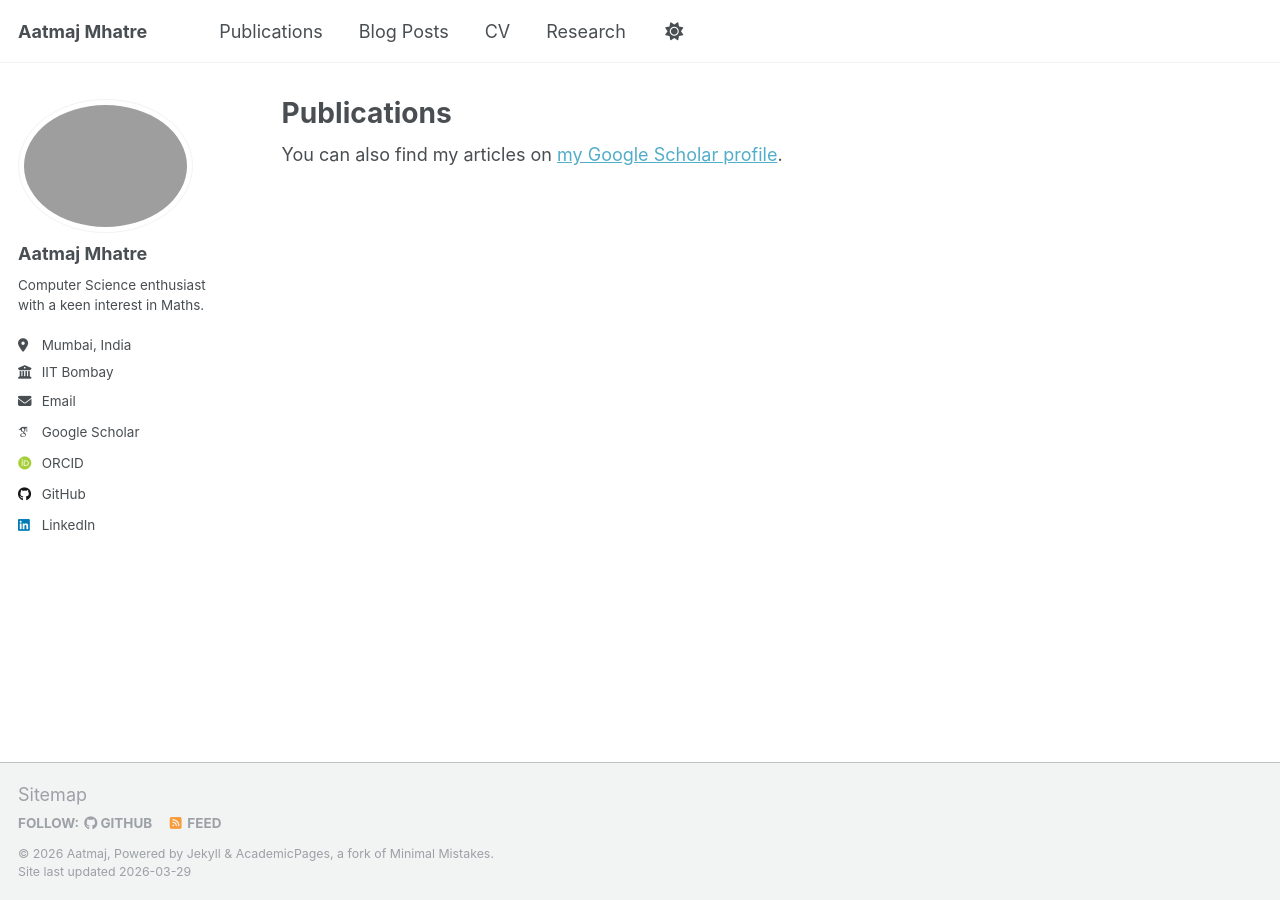
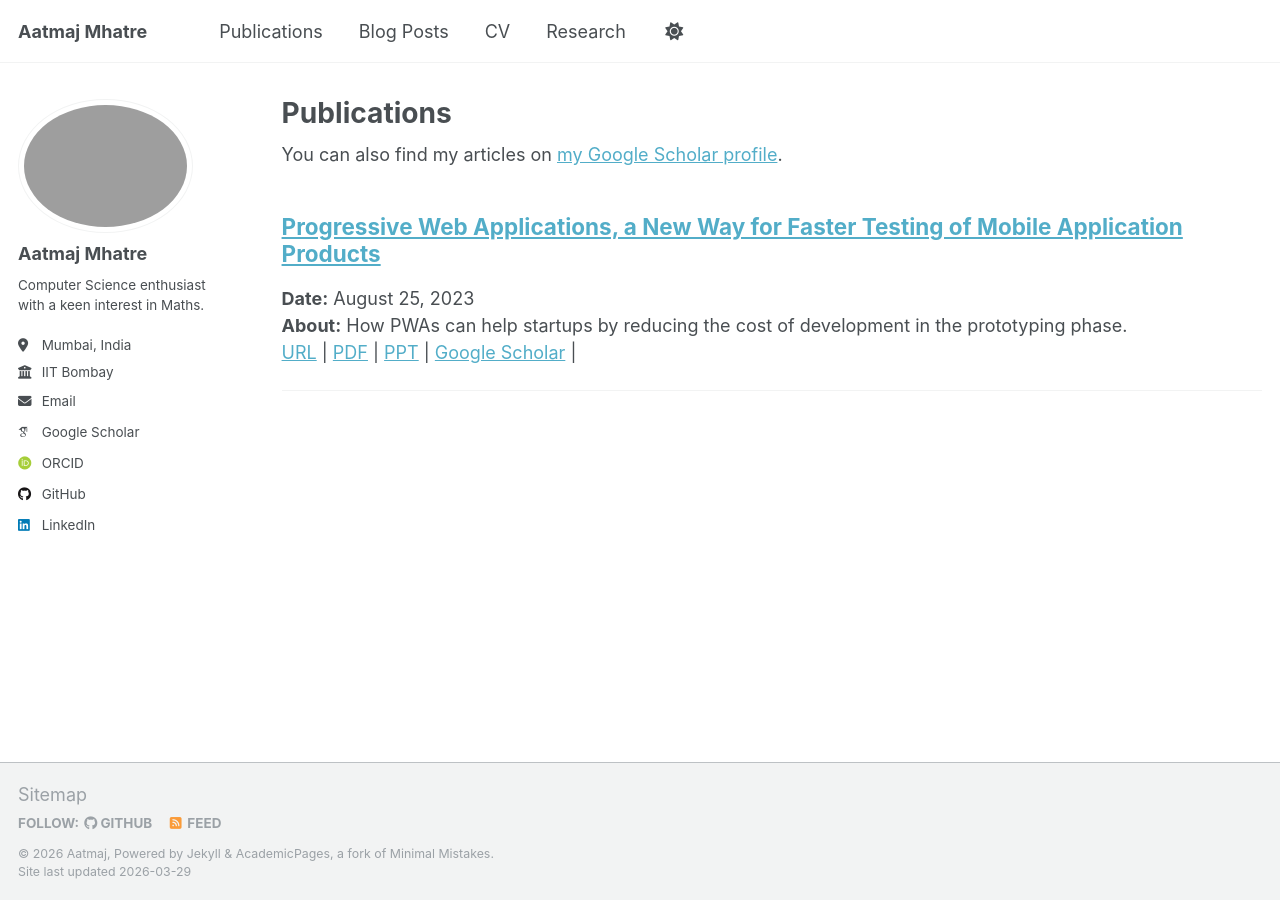
Before and after one commit to Aatmaj-Zephyr/about, a Jekyll site: the page built from _pages/publications.html, in a window 1280 px wide. Built offline with Jekyll 4.4.1, drawn with Linux system fonts in a browser that asks for light colours; some web fonts are replaced; a script that is not in the unit is left out.

Commit message:
Added detailed publication

```diff
--- a/_data/navigation.yml
+++ b/_data/navigation.yml
@@ -9,7 +9,7 @@
 
 main:
   - title: "Publications"
-    url: "https://scholar.google.com/citations?user=ky53uMcAAAAJ"
+    url: "/Publications/"
 
   # - title: "Talks"
   #   url: /talks/
--- a/_pages/publications.html
+++ b/_pages/publications.html
@@ -10,24 +10,39 @@ author_profile: true
 {% endif %}
 
 {% include base_path %}
+{% for post in site.publications reversed %}
+  <div class="publication-item">
 
-<!-- New style rendering if publication categories are defined -->
-{% if site.publication_category %}
-  {% for category in site.publication_category  %}
-    {% assign title_shown = false %}
-    {% for post in site.publications reversed %}
-      {% if post.category != category[0] %}
-        {% continue %}
+    <!-- Title -->
+    <h2><a href="./../{{post.permalink}}">{{ post.title }}</a></h2>
+    <!-- Main visible info -->
+    <p>
+      <strong>Date:</strong> {{ post.date | date: "%B %d, %Y" }}<br>
+      <strong>About:</strong> {{ post.about }}<br>
+
+      {% if post.doi %}
+        <a href="https://doi.org/{{ post.doi }}" target="_blank">URL</a> |
       {% endif %}
-      {% unless title_shown %}
-        <h2>{{ category[1].title }}</h2><hr />
-        {% assign title_shown = true %}
-      {% endunless %}
-      {% include archive-single.html %}
-    {% endfor %}
-  {% endfor %}
-{% else %}
-  {% for post in site.publications reversed %}
-    {% include archive-single.html %}
-  {% endfor %}
-{% endif %}
+
+      {% if post.pdf %}
+        <a href="{{ post.pdf }}" target="_blank">PDF</a> |
+      {% endif %}
+
+      {% if post.ppt %}
+        <a href="{{ post.ppt }}" target="_blank">PPT</a> |
+      {% endif %}
+
+      {% if post.poster %}
+        <a href="{{ post.poster }}" target="_blank">Poster</a>
+      {% endif %}
+
+      {% if post.scholar %}
+        <a href="{{ post.scholar }}" target="_blank">Google Scholar</a> |
+      {% endif %}
+
+
+    </p>
+    <hr>
+
+  </div>
+{% endfor %}
--- /dev/null
+++ b/_publications/pwa.md
@@ -0,0 +1,19 @@
+---
+layout: archive
+title: "Publications"
+permalink: /Publications/pwa/
+author_profile: true
+title: "Progressive Web Applications, a New Way for Faster Testing of Mobile Application Products"
+collection: publications
+category: conference
+date: 2023-08-25
+venue: "IEEE Xplore"
+author_rank: "First"
+doi: "https://doi.org/10.1109/ASIANCON58793.2023.10269806"
+pdf: "https://svu-naac.somaiya.edu/C3/DVV/3.4.5/Confernce+and+Book+Chapter/56.pdf"
+ppt: "https://drive.google.com/file/d/18q0W5RuW7oSv_R3gFc62hfGuALacUqCO/view?usp=sharing"
+about: "How PWAs can help startups by reducing the cost of development in the prototyping phase."
+scholar: "https://scholar.google.com/citations?view_op=view_citation&hl=en&user=ky53uMcAAAAJ&citation_for_view=ky53uMcAAAAJ:2osOgNQ5qMEC"
+abstract: "Progressive Web application (PWA) is a rapidly emerging technology that aims to provide an intermediate between native applications and web applications. PWAs provide certain advantages over traditional web applications, making them easier and faster to build compared to native applications. This paper discusses the PWA methodology, its advantages, and applications in detail. It also compares PWA with native and website application developments and presents PWA as an effective method for rapid prototyping. This study uses an app developed for security guards at a university for identification and verification purposes to support the claims and demonstrate the strengths of PWA."
+---
+{% include my_publication_viewer.html %}
```
Also changed, not shown: _includes/my_publication_viewer.html (added, +35 -0 lines), 1 other file.
